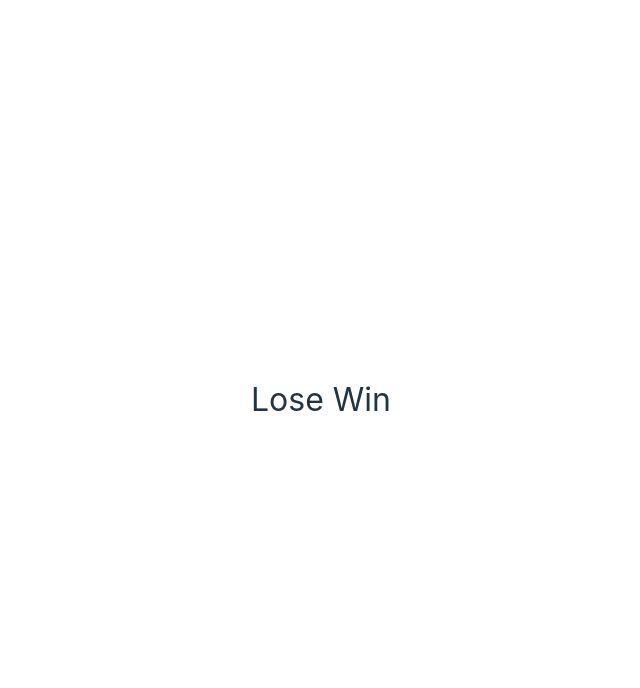
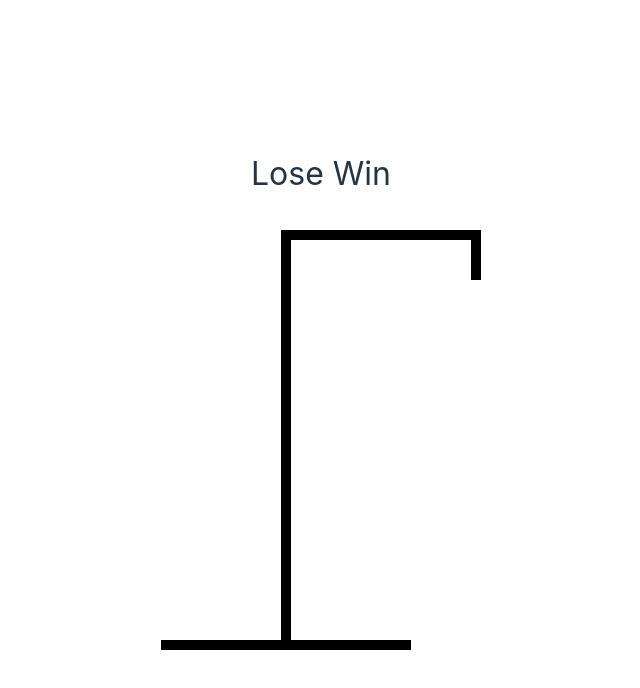
Before and after one commit to ahgeak/hangman_game_typescript, a React (Vite) app: page / in a window 1280 px wide. Shown: the top 688 px of the page, without its empty margins (319-959 px from the left). Built offline with nearby package versions, Linux system fonts and the light colour scheme.

Commit message:
created hangman basehanging bar using style properties

```diff
--- a/src/HangmanDrawing.tsx
+++ b/src/HangmanDrawing.tsx
@@ -1,3 +1,39 @@
-export function HangmanDrawing(){
-
+export function HangmanDrawing() {
+  return (
+    <div style={{ position: "relative" }}>
+      <div
+        style={{
+          height: "50px",
+          width: "10px",
+          background: "black",
+          position: "absolute",
+          top: 0,
+          right: 0,
+        }}
+      />
+      <div
+        style={{
+          height: "10px",
+          width: "200px",
+          background: "black",
+          marginLeft: "120px",
+        }}
+      />
+      <div
+        style={{
+          height: "400px",
+          width: "10px",
+          background: "black",
+          marginLeft: "120px",
+        }}
+      />
+      <div
+        style={{
+          height: "10px",
+          width: "250px",
+          background: "black",
+        }}
+      />
+    </div>
+  );
 }
```
